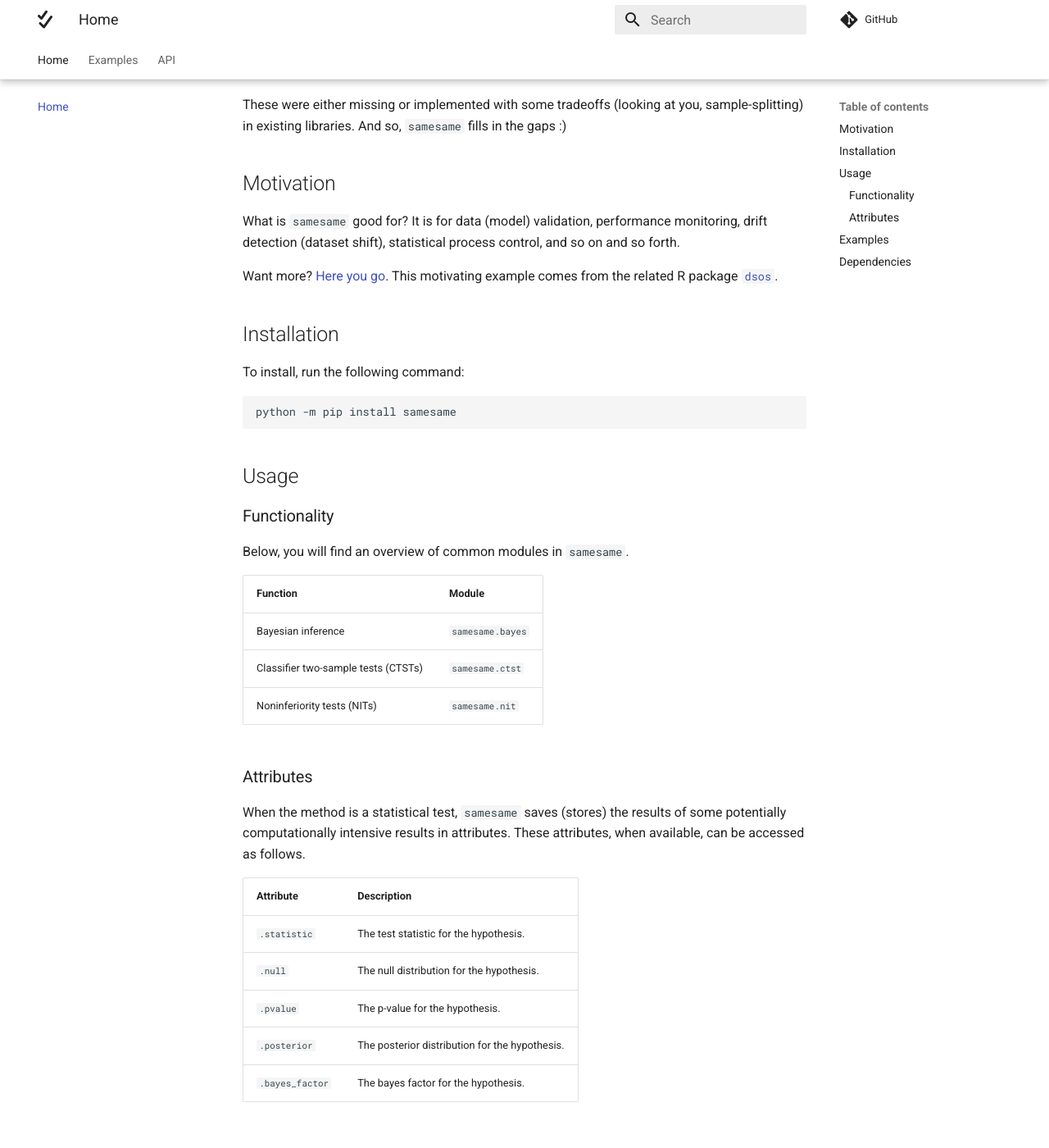
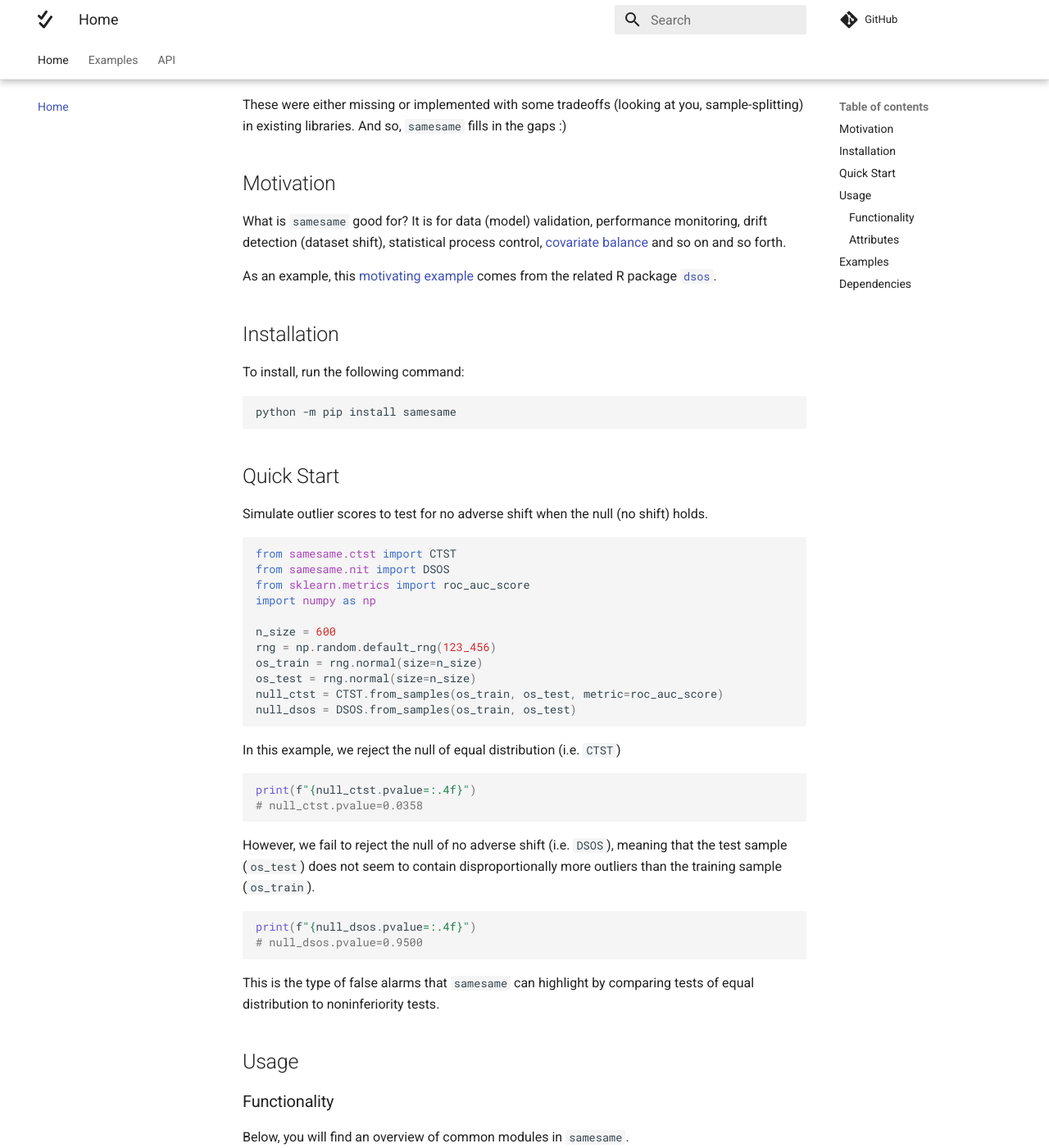
Before and after one commit to vathymut/samesame, an MkDocs documentation site: the page built from docs/index.md, in a window 1280 px wide and 1400 px high, scrolled down 266 px. Shown: the whole window at 82% size. Built offline with MkDocs 1.6.1 and Material for MkDocs 9.7.7, drawn with Linux system fonts in a browser that asks for light colours; comment, search, counter and statistics services are not loaded.

Commit message:
Enhance README and index documentation with quick start examples and clarify motivation section

````diff
--- a/docs/index.md
+++ b/docs/index.md
@@ -25,14 +25,13 @@ These were either missing or implemented with some tradeoffs
 ## Motivation
 
 What is `samesame` good for? It is for data (model) validation, performance
-monitoring, drift detection (dataset shift), statistical process control, and
-so on and so forth.
+monitoring, drift detection (dataset shift), statistical process control,
+[covariate balance](https://kosukeimai.github.io/MatchIt/articles/assessing-balance.html)
+and so on and so forth.
 
-Want more?
-[Here you go](https://vathymut.github.io/dsos/articles/motivation.html).
-This motivating example comes from the related R package
-[`dsos`](https://github.com/vathymut/dsos).
-
+As an example, this
+[motivating example](https://vathymut.github.io/dsos/articles/motivation.html)
+comes from the related R package [`dsos`](https://github.com/vathymut/dsos).
 
 ## Installation
 
@@ -41,6 +40,44 @@ To install, run the following command:
 ```bash
 python -m pip install samesame
 ```
+
+## Quick Start
+
+Simulate outlier scores to test for no adverse shift when the null (no
+shift) holds.
+
+```python
+from samesame.ctst import CTST
+from samesame.nit import DSOS
+from sklearn.metrics import roc_auc_score
+import numpy as np
+
+n_size = 600
+rng = np.random.default_rng(123_456)
+os_train = rng.normal(size=n_size)
+os_test = rng.normal(size=n_size)
+null_ctst = CTST.from_samples(os_train, os_test, metric=roc_auc_score)
+null_dsos = DSOS.from_samples(os_train, os_test)
+```
+
+In this example, we reject the null of equal distribution (i.e. `CTST`)
+
+```python
+print(f"{null_ctst.pvalue=:.4f}")
+# null_ctst.pvalue=0.0358
+```
+
+However, we fail to reject the null of no adverse shift (i.e. `DSOS`), meaning
+that the test sample (`os_test`) does not seem to contain disproportionally
+more outliers than the training sample (`os_train`).
+
+```python
+print(f"{null_dsos.pvalue=:.4f}")
+# null_dsos.pvalue=0.9500
+```
+
+This is the type of false alarms that `samesame` can highlight by comparing
+tests of equal distribution to noninferiority tests.
 
 ## Usage
 
````
Also changed, not shown: README.md (+44 -6 lines).
